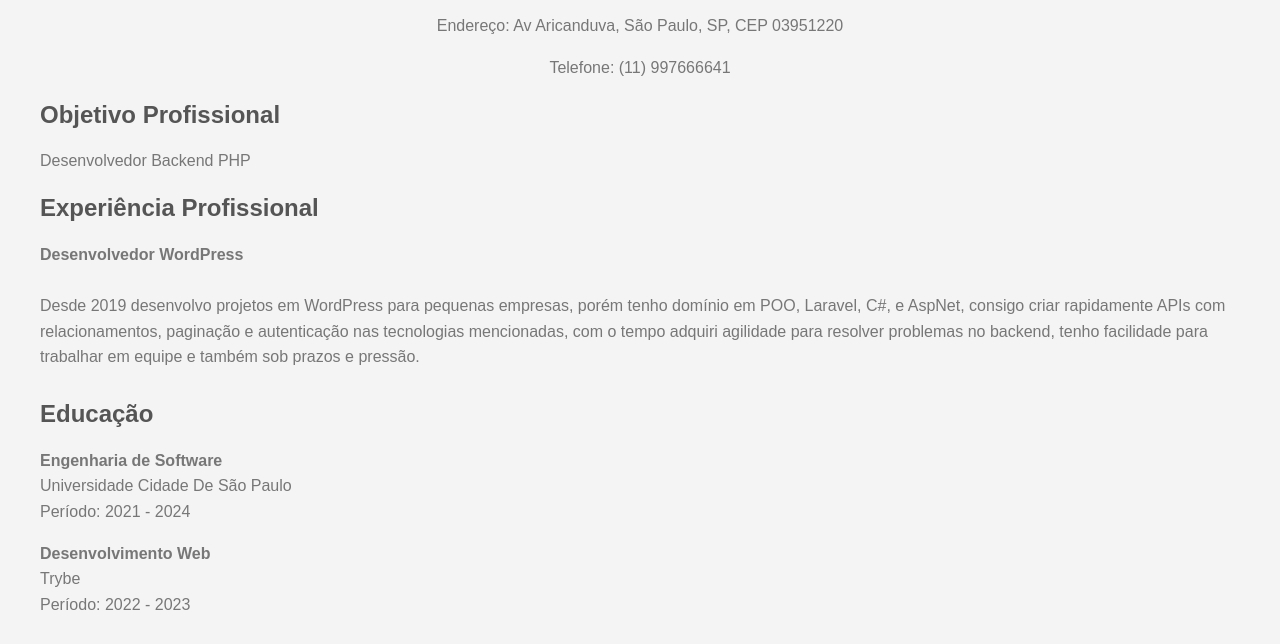
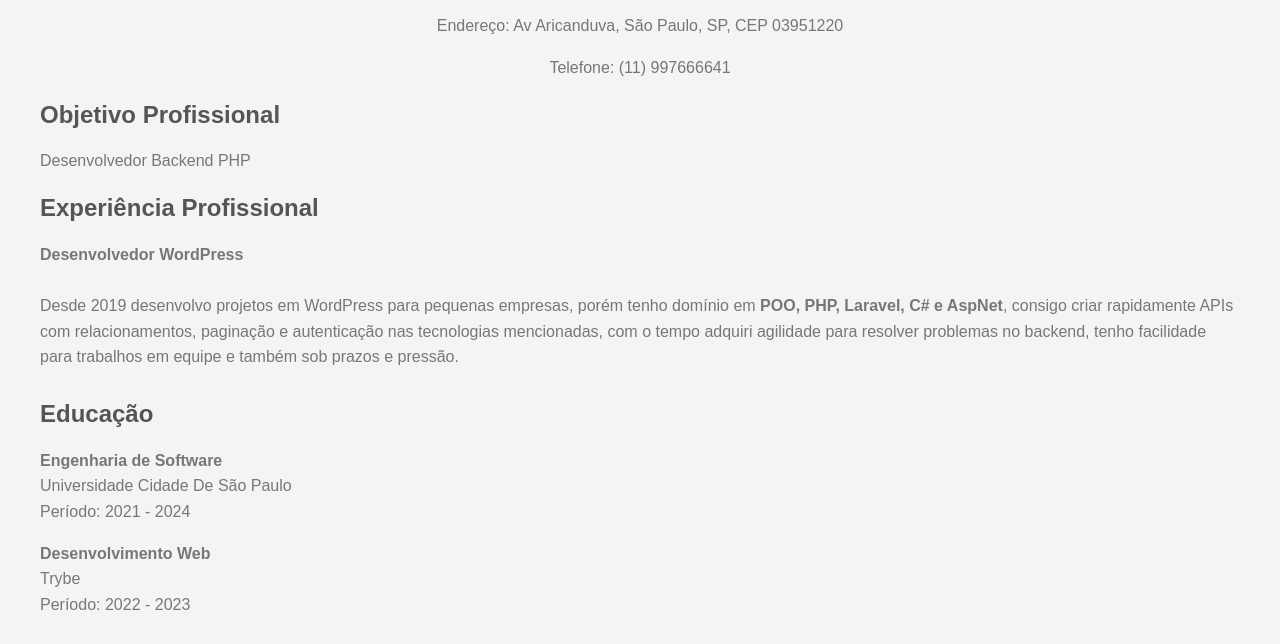
Before and after one commit to felipesantos22/curriculo, a plain HTML site: page index.html in a window 1280 px wide. Shown: the part 148-792 px from the top of the page. Drawn offline with Linux system fonts and the light colour scheme.

Commit message:
feat: inserindo tec

```diff
--- a/index.html
+++ b/index.html
@@ -72,9 +72,9 @@
       <p>
         <strong>Desenvolvedor WordPress</strong><br/><br>
         Desde 2019 desenvolvo projetos em WordPress para pequenas empresas,
-        porém tenho domínio em POO, Laravel, C#, e AspNet, consigo criar rapidamente APIs com
+        porém tenho domínio em <strong> POO, PHP, Laravel, C# e AspNet</strong>, consigo criar rapidamente APIs com
         relacionamentos, paginação e autenticação nas tecnologias mencionadas, com o tempo adquiri agilidade para resolver problemas
-        no backend, tenho facilidade para trabalhar em equipe e também sob prazos e pressão.
+        no backend, tenho facilidade para trabalhos em equipe e também sob prazos e pressão.
       </p>
     </div>
 
```
